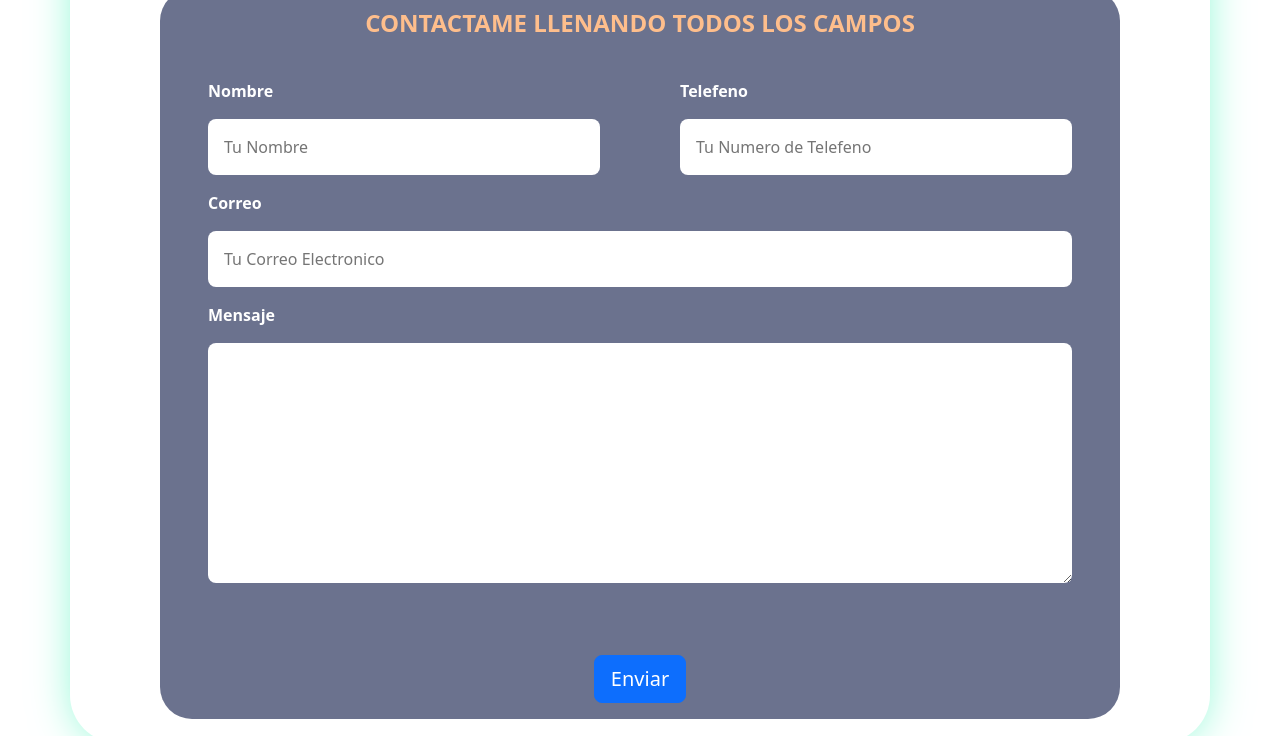
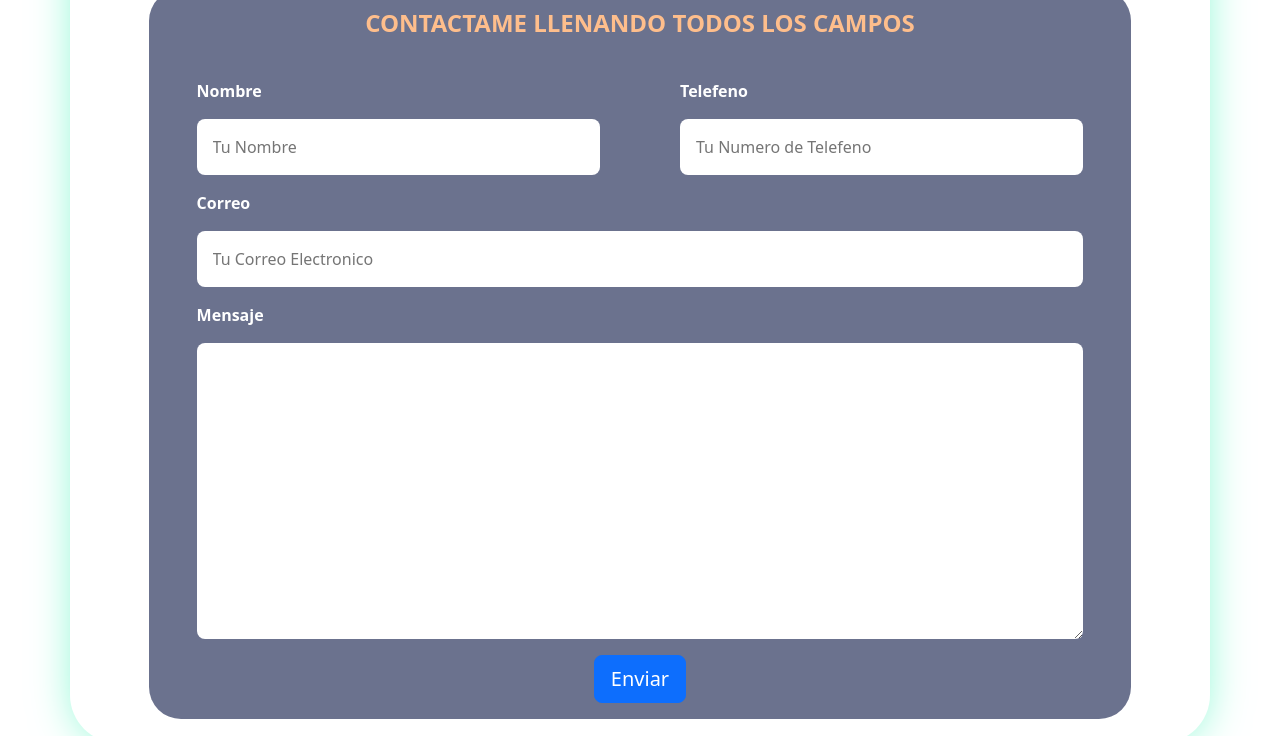
Before and after one commit to croadev/PreEntrega2-RoaBorges, a plain HTML site: page pages/contacto.html in a window 1280 px wide. Shown: the part 541-1277 px from the top of the page. Drawn offline with nearby package versions, Linux system fonts and the light colour scheme.

Commit message:
Correcciones Tutor

```diff
--- a/CSS/styles.css
+++ b/CSS/styles.css
@@ -26,6 +26,7 @@
 .content-fondo h2,
 .content-fondo p {
   color: white;
+  text-align: center;
 }
 
 .li-hover li:hover {
@@ -60,7 +61,7 @@
   margin: 0 auto;
   padding: 1rem;
   border-radius: 2rem;
-  width: 25rem;
+  width: 100%;
 }
 
 .formulario legend {
@@ -74,7 +75,7 @@
 
 @media (min-width: 768px) {
   .formulario {
-    width: 60rem;
+    width: 90%;
   }
 
   .contenedor_campos {
@@ -116,10 +117,6 @@
   padding: 1rem;
 }
 
-.boton:hover {
-  cursor: pointer;
+.campo textarea {
+  height: 18.5rem;
 }
-
-.campo textarea {
-  height: 15rem;
-}
```
Also changed, not shown: index.html (+8 -8 lines).
